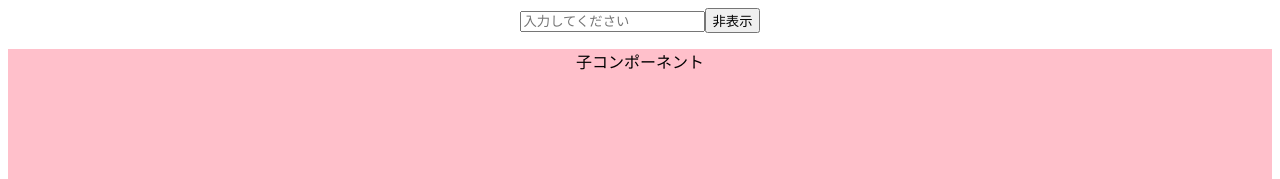
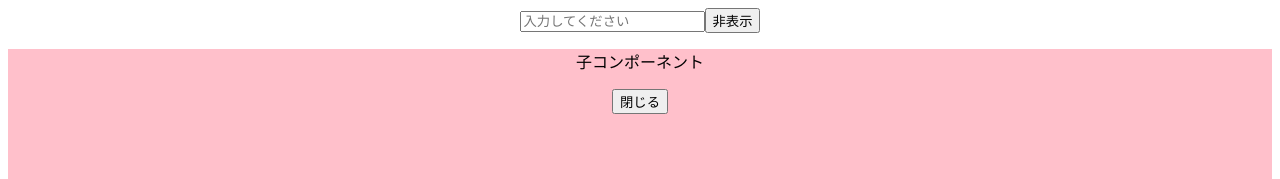
Before and after one commit to Takuya-Ampi/react_udemy_ver2, a React (Create React App) app: page / in a window 1280 px wide. Both pictures are taken after a click on the button "表示". Shown: the top 179 px of the page. Built offline with nearby package versions, Linux system fonts and the light colour scheme.

Commit message:
useCallback

```diff
--- a/src/App.jsx
+++ b/src/App.jsx
@@ -1,4 +1,4 @@
-import React, { useState } from "react";
+import React, { useState, useCallback } from "react";
 import { ChildArea } from "./ChildArea";
 import "./styles.css";
 
@@ -7,6 +7,7 @@
   const [open, setOpen] = useState(false);
   const onChangeText = (e) => setText(e.target.value);
   const onClickToggle = () => setOpen(!open);
+  const onClickClose = useCallback(() => setOpen(false), []);
 
   return (
     <>
@@ -17,7 +18,7 @@
           onChange={onChangeText}
         />
         <button onClick={onClickToggle}>{open && "非"}表示</button>
-        <ChildArea open={open} />
+        <ChildArea open={open} onClickClose={onClickClose} />
       </div>
     </>
   );
--- a/src/ChildArea.jsx
+++ b/src/ChildArea.jsx
@@ -8,12 +8,13 @@
 
 export const ChildArea = memo((props) => {
   console.log("レンダリングスタート");
-  const { open } = props;
+  const { open, onClickClose } = props;
   return (
     <>
       {open && (
         <div style={style}>
           <p>子コンポーネント</p>
+          <button onClick={onClickClose}>閉じる</button>
         </div>
       )}
     </>
```
